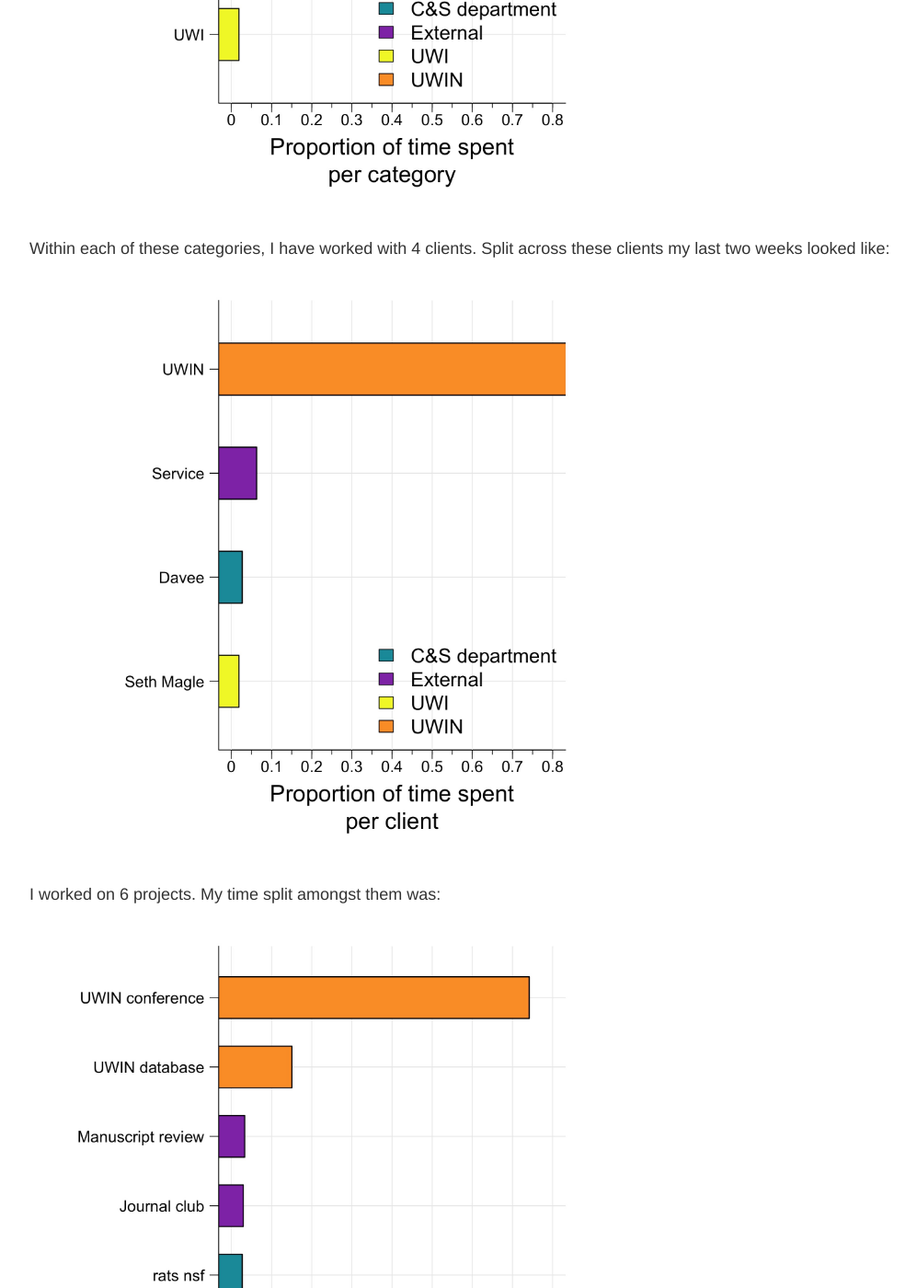
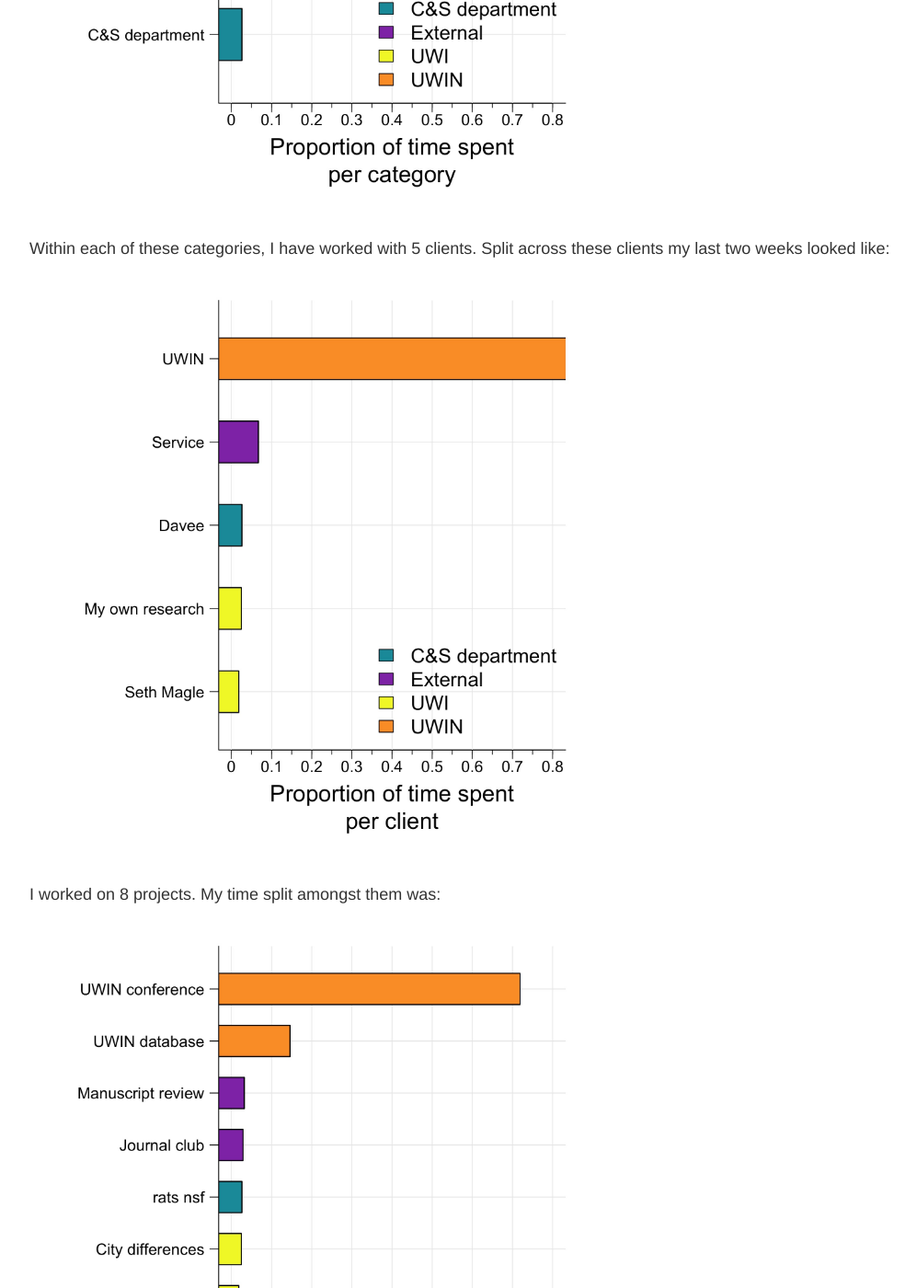
Before and after one commit to mfidino/mfidino.github.io, a Jekyll site: the page built from timereport/_posts/2019-11-11-timereport_2019-11-11.md, in a window 1280 px wide and 1400 px high, scrolled down 796 px. Shown: the whole window at 92% size, without its empty margins (128-1125 px from the left). Built offline with Jekyll 4.4.1, drawn with Linux system fonts in a browser that asks for light colours.

Commit message:
new report for 2019-11-11

```diff
--- a/timereport/_posts/2019-11-11-timereport_2019-11-11.md
+++ b/timereport/_posts/2019-11-11-timereport_2019-11-11.md
@@ -12,11 +12,11 @@ At the most broad scale, here is the proportion of time I have spent working acr
 
 <img src='{{site.baseurl}}/images/2019-11-11_category_plot.jpg' alt='The amount of time I spent across various categories' width='600' height='600'>
 
-Within each of these categories, I have worked with 4 clients. Split across these clients my last two weeks looked like:
+Within each of these categories, I have worked with 5 clients. Split across these clients my last two weeks looked like:
 
 <img src='{{site.baseurl}}/images/2019-11-11_client_plot.jpg' alt='Who I worked with over the last two weeks' width='600' height='600'>
 
-I worked on 6 projects. My time split amongst them was:
+I worked on 8 projects. My time split amongst them was:
 
 <img src='{{site.baseurl}}/images/2019-11-11_project_plot.jpg' alt='The different projects I worked on' width='600' height='600'>
 
```
Also changed, not shown: images/2019-11-11_category_plot.jpg, images/2019-11-11_client_plot.jpg, images/2019-11-11_project_plot.jpg, images/2019-11-11_weeks_since.jpg, 1 other file.
